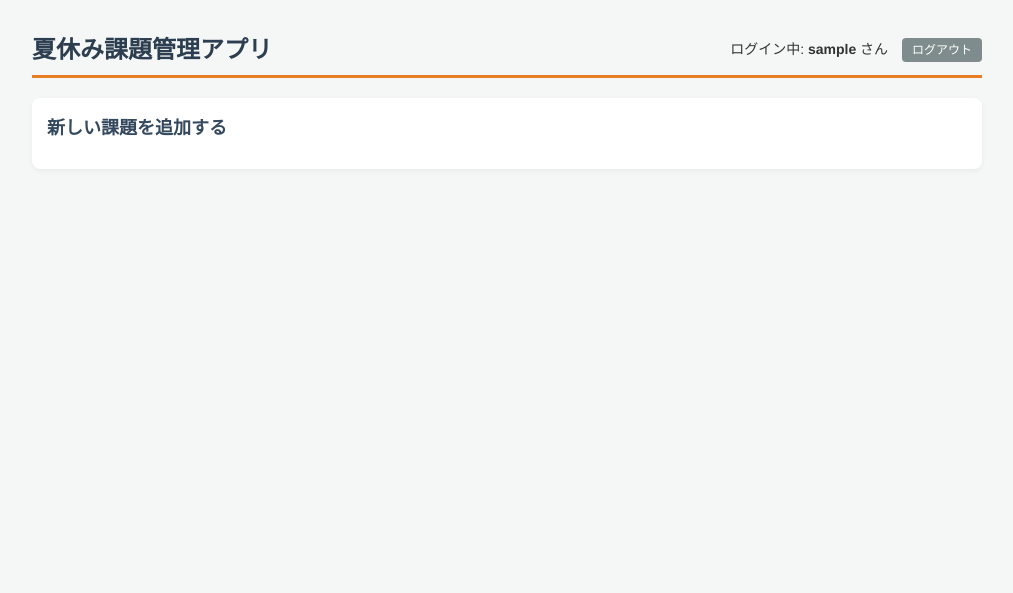
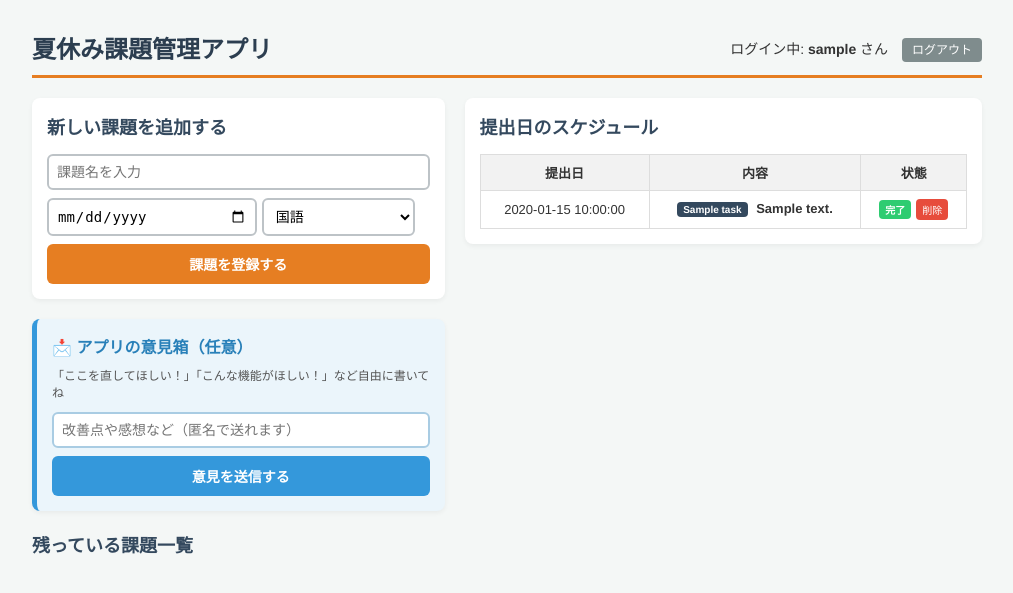
Before and after one commit to yusamiu/kadai_app, a Flask app: page / in a window 1280 px wide. Shown: the top 593 px of the page, without its empty margins (133-1146 px from the left). Run offline with Flask 3, Linux system fonts and the light colour scheme; the visitor is signed in with stand-in values (Sample User, id 1); a database or web service that is not in the repository returns one stand-in record (values such as "Sample title"); some libraries are stand-ins or nearby versions.

Commit message:
fix form input

```diff
--- a/templates/index.html
+++ b/templates/index.html
@@ -215,13 +215,13 @@
                     gap: 10px;
                 }
                 .main-container {
-                    flex-direction: column; /* 左右並びを縦並びに変更！ */
+                    flex-direction: column;
                 }
                 input[type="date"] { width: 100%; margin-bottom: 8px; }
                 select { width: 100%; margin-bottom: 8px; }
                 .simple-calendar th, .simple-calendar td {
                     padding: 5px;
-                    font-size: 11px; /* カレンダーがはみ出さないように文字を少し小さく */
+                    font-size: 11px;
                 }
             }
         </style>
@@ -239,4 +239,99 @@
             <div class="left-column">
                 <div class="input-area">
                     <h2>新しい課題を追加する</h2>
-                    <form action="/add" method
+                    <form action="/add" method="POST">
+                        <input type="text" name="task" placeholder="課題名を入力" required>
+                        <input type="date" name="deadline" required>
+                        <select name="subject">
+                            <option value="国語">国語</option>
+                            <option value="数学">数学</option>
+                            <option value="英語">英語</option>
+                            <option value="理科">理科</option>
+                            <option value="社会">社会</option>
+                            <option value="その他">その他</option>
+                        </select>
+                        <button type="submit" class="submit-btn">課題を登録する</button>
+                    </form>
+                </div>
+
+                <div class="input-area" style="background: #ebf5fb; border-left: 5px solid #3498db; margin-top: 20px;">
+                    <h2 style="color: #2980b9; font-size: 16px;">📩 アプリの意見箱（任意）</h2>
+                    <p style="font-size: 12px; color: #555; margin-top: -5px;">「ここを直してほしい！」「こんな機能がほしい！」など自由に書いてね</p>
+                    <form action="/suggest" method="POST">
+                        <input type="text" name="opinion" placeholder="改善点や感想など（匿名で送れます）" required style="border-color: #a9cce3;">
+                        <button type="submit" class="submit-btn" style="background-color: #3498db;">意見を送信する</button>
+                    </form>
+                </div>
+
+                <h2>残っている課題一覧</h2>
+                <ul>
+                    {% for item in tasks %}
+                        {% if item.status == 'yet' %}
+                        <li>
+                            <div>
+                                <span class="badge">{{ item.subject }}</span>
+                                <strong>{{ item.text }}</strong>
+                                <span class="deadline-stamp">
+                                    提出日: {{ item.deadline }}
+                                    {% if item.days_left <= 3 and item.days_left >= 0 %}
+                                        <span class="alert-text">（あと {{ item.days_left }} 日！大ピンチ）</span>
+                                    {% elif item.days_left < 0 %}
+                                        <span class="alert-text">（期限を {{ item.days_left | abs }} 日過ぎています！）</span>
+                                    {% else %}
+                                        <span>（あと {{ item.days_left }} 日）</span>
+                                    {% endif %}
+                                </span>
+                            </div>
+                            <form action="/complete" method="POST" style="display:inline; margin:0;">
+                                <input type="hidden" name="task_value" value="{{ item.text }}">
+                                <input type="hidden" name="task_deadline" value="{{ item.deadline }}">
+                                <button type="submit">完了！</button>
+                            </form>
+                        </li>
+                        {% endif %}
+                    {% endfor %}
+                </ul>
+            </div>
+
+            <div class="right-column">
+                <h2>提出日のスケジュール</h2>
+                <table class="simple-calendar">
+                    <thead>
+                        <tr>
+                            <th>提出日</th>
+                            <th>内容</th>
+                            <th>状態</th>
+                        </tr>
+                    </thead>
+                    <tbody>
+                        {% for item in tasks %}
+                        <tr>
+                            <td>{{ item.deadline }}</td>
+                            <td><span class="badge">{{ item.subject }}</span> <strong>{{ item.text }}</strong></td>
+                            <td>
+                                <div style="display: flex; align-items: center; justify-content: center;">
+                                    {% if item.status == 'done' %}
+                                        <span class="status-badge-done">完了</span>
+                                    {% else %}
+                                        <span class="status-badge-yet">未完了</span>
+                                    {% endif %}
+
+                                    <form action="/delete" method="POST" style="display:inline; margin:0;">
+                                        <input type="hidden" name="task_value" value="{{ item.text }}">
+                                        <input type="hidden" name="task_deadline" value="{{ item.deadline }}">
+                                        <button type="submit" class="delete-btn">削除</button>
+                                    </form>
+                                </div>
+                            </td>
+                        </tr>
+                        {% else %}
+                        <tr>
+                            <td colspan="3" style="color: #999; padding: 20px;">登録された課題はありません</td>
+                        </tr>
+                        {% endfor %}
+                    </tbody>
+                </table>
+            </div>
+        </div>
+    </body>
+</html>
```
